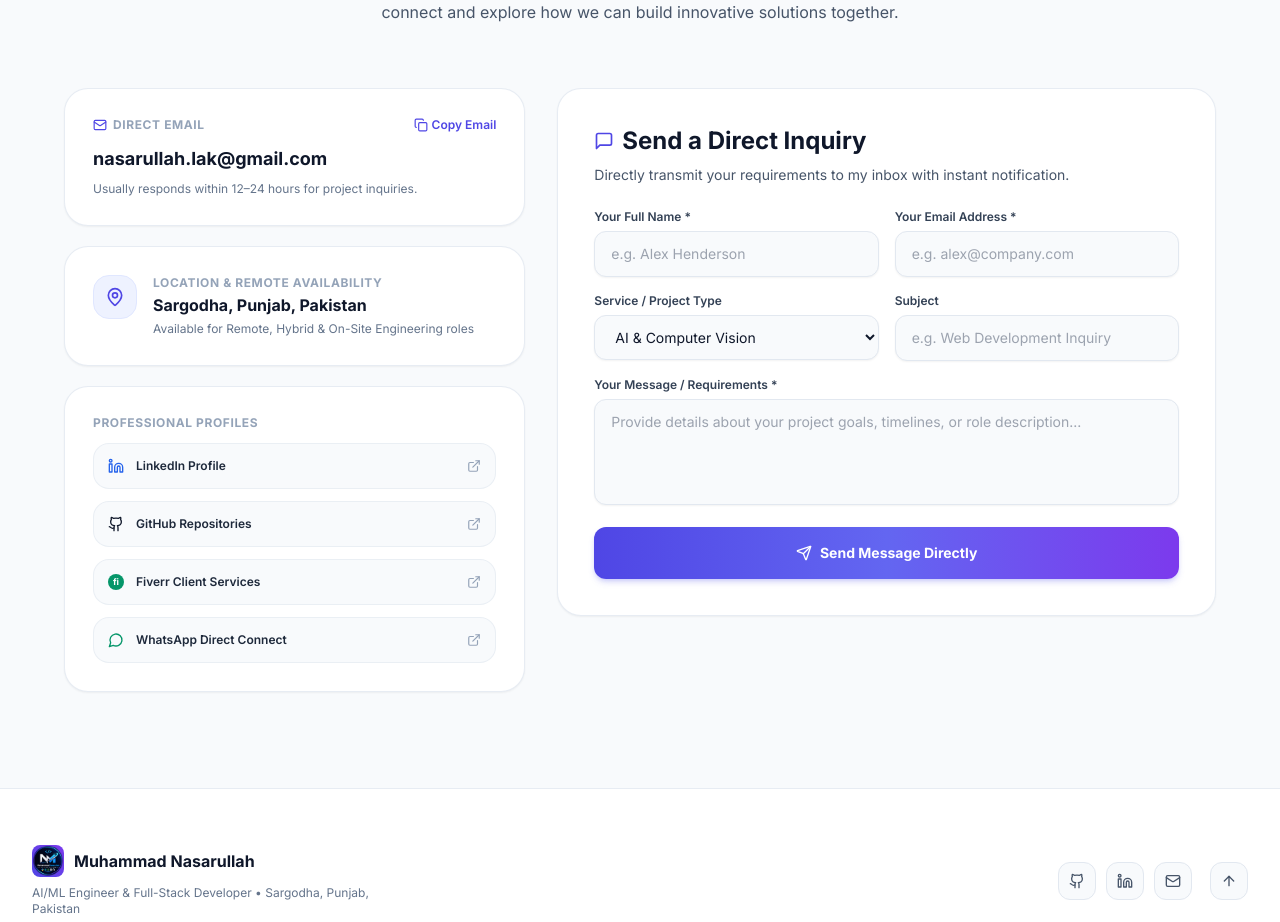
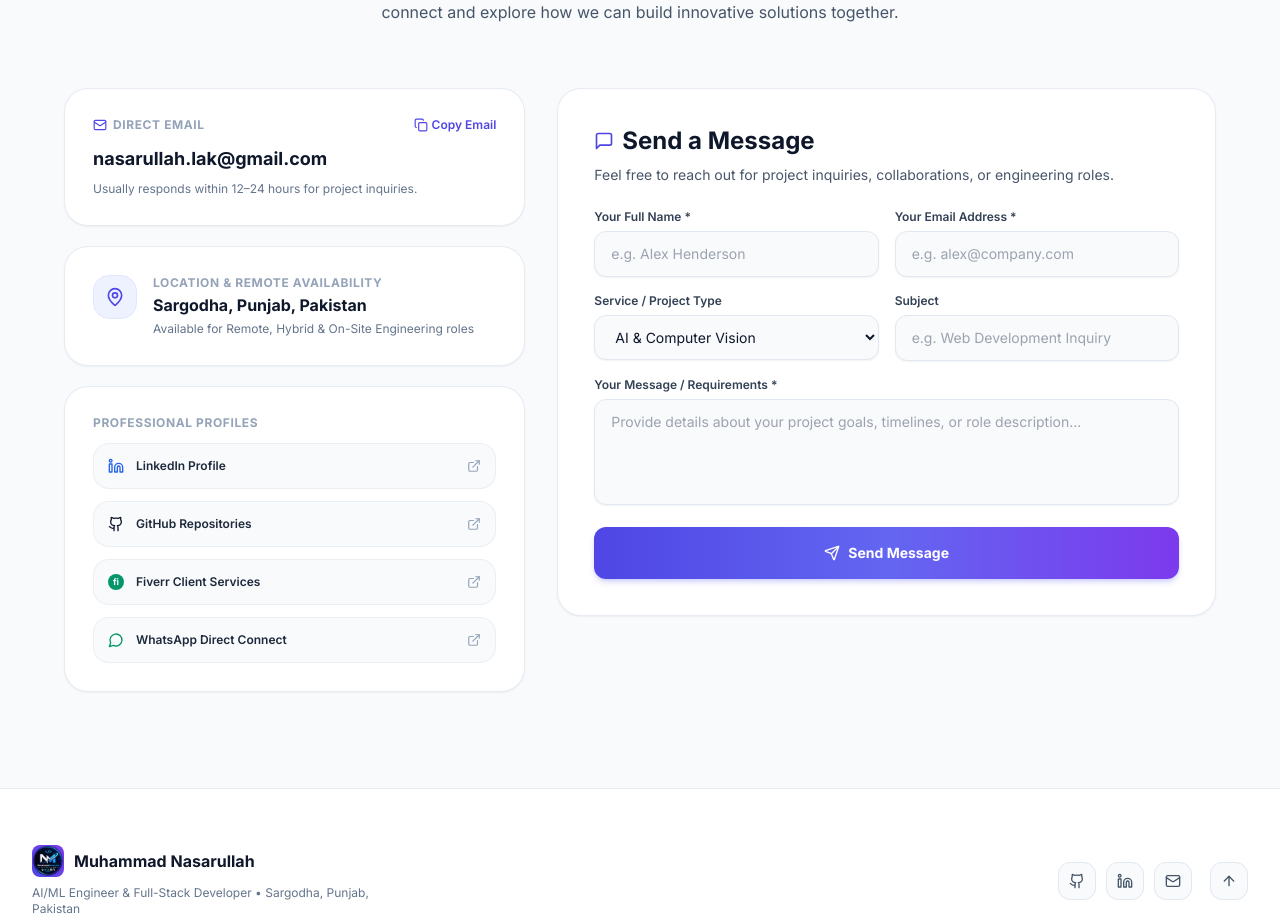
Before and after one commit to MuhammadNasarullah575/Portfolio, a Next.js app: page / in a window 1280 px wide. Shown: the part 11062-11984 px from the top of the page. Built offline with nearby package versions, Linux system fonts and the light colour scheme.

Commit message:
Simplify contact form wording: use clean Send Message label

```diff
--- a/src/components/Contact.tsx
+++ b/src/components/Contact.tsx
@@ -245,11 +245,11 @@ export default function Contact({ preselectedService }: ContactProps) {
             <div className="p-8 sm:p-9 rounded-3xl bg-white dark:bg-slate-900/60 border border-slate-200/80 dark:border-slate-800 shadow-sm">
               <h3 className="text-xl sm:text-2xl font-bold text-slate-900 dark:text-white mb-2 flex items-center gap-2">
                 <MessageSquare className="w-5 h-5 text-indigo-600 dark:text-indigo-400" />
-                <span>Send a Direct Inquiry</span>
+                <span>Send a Message</span>
               </h3>
 
               <p className="text-xs sm:text-sm text-slate-600 dark:text-slate-400 mb-6">
-                Directly transmit your requirements to my inbox with instant notification.
+                Feel free to reach out for project inquiries, collaborations, or engineering roles.
               </p>
 
               {isSuccess ? (
@@ -259,7 +259,7 @@ export default function Contact({ preselectedService }: ContactProps) {
                   </div>
 
                   <span className="inline-flex items-center gap-1.5 px-3 py-1 rounded-full bg-emerald-50 dark:bg-emerald-950/50 border border-emerald-200 dark:border-emerald-800 text-emerald-700 dark:text-emerald-300 text-xs font-semibold uppercase tracking-wider mb-3">
-                    Message Delivered
+                    Message Sent
                   </span>
 
                   <h4 className="text-xl sm:text-2xl font-extrabold text-slate-900 dark:text-white tracking-tight mb-2">
@@ -267,7 +267,7 @@ export default function Contact({ preselectedService }: ContactProps) {
                   </h4>
 
                   <p className="text-sm text-slate-600 dark:text-slate-300 max-w-md mx-auto leading-relaxed mb-6">
-                    Your inquiry regarding <strong className="text-slate-900 dark:text-white">{formData.service}</strong> has been transmitted directly to my email. I typically review and respond within <span className="font-semibold text-indigo-600 dark:text-indigo-400">12–24 hours</span>.
+                    Your message regarding <strong className="text-slate-900 dark:text-white">{formData.service}</strong> has been sent successfully. I will get back to you within <span className="font-semibold text-indigo-600 dark:text-indigo-400">12–24 hours</span>.
                   </p>
 
                   <div className="p-4 rounded-2xl bg-slate-50 dark:bg-slate-950 border border-slate-200 dark:border-slate-800 max-w-sm mx-auto text-left text-xs space-y-1.5 mb-7">
@@ -308,7 +308,7 @@ export default function Contact({ preselectedService }: ContactProps) {
                             rel="noopener noreferrer"
                             className="underline font-bold text-indigo-600 dark:text-indigo-400"
                           >
-                            Click here to dispatch directly via Gmail
+                            Click here to send via Gmail
                           </a>
                         </div>
                       </div>
@@ -404,12 +404,12 @@ export default function Contact({ preselectedService }: ContactProps) {
                     {isSubmitting ? (
                       <>
                         <Loader2 className="w-4 h-4 animate-spin" />
-                        <span>Transmitting Message Directly...</span>
+                        <span>Sending Message...</span>
                       </>
                     ) : (
                       <>
                         <Send className="w-4 h-4" />
-                        <span>Send Message Directly</span>
+                        <span>Send Message</span>
                       </>
                     )}
                   </button>
```
